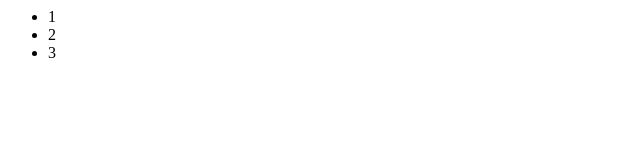
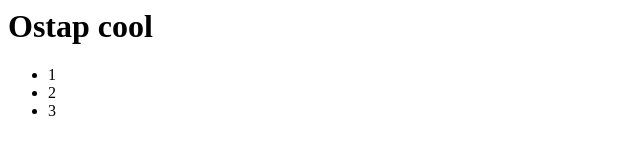
Before and after one commit to Ostap21/Megogo, a plain HTML site: page index.html in a window 1280 px wide. Shown: the whole page, without its empty margins (0-640 px from the left). Drawn offline with Linux system fonts and the light colour scheme.

Commit message:
add new index

```diff
--- a/index.html
+++ b/index.html
@@ -6,6 +6,7 @@
     </head>
 
     <body>
+       <h1>Ostap cool</h1>
         <ul>
             <li>1</li>
             <li>2</li>
```
